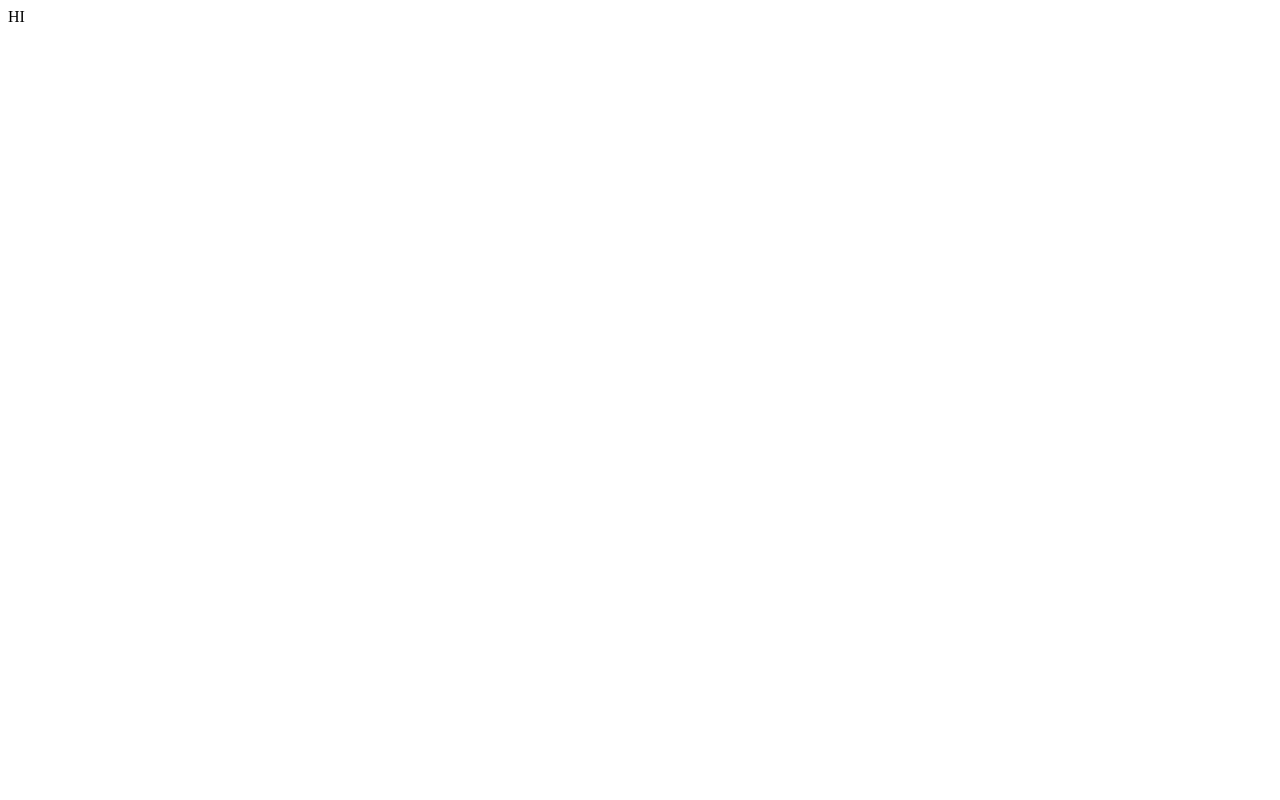
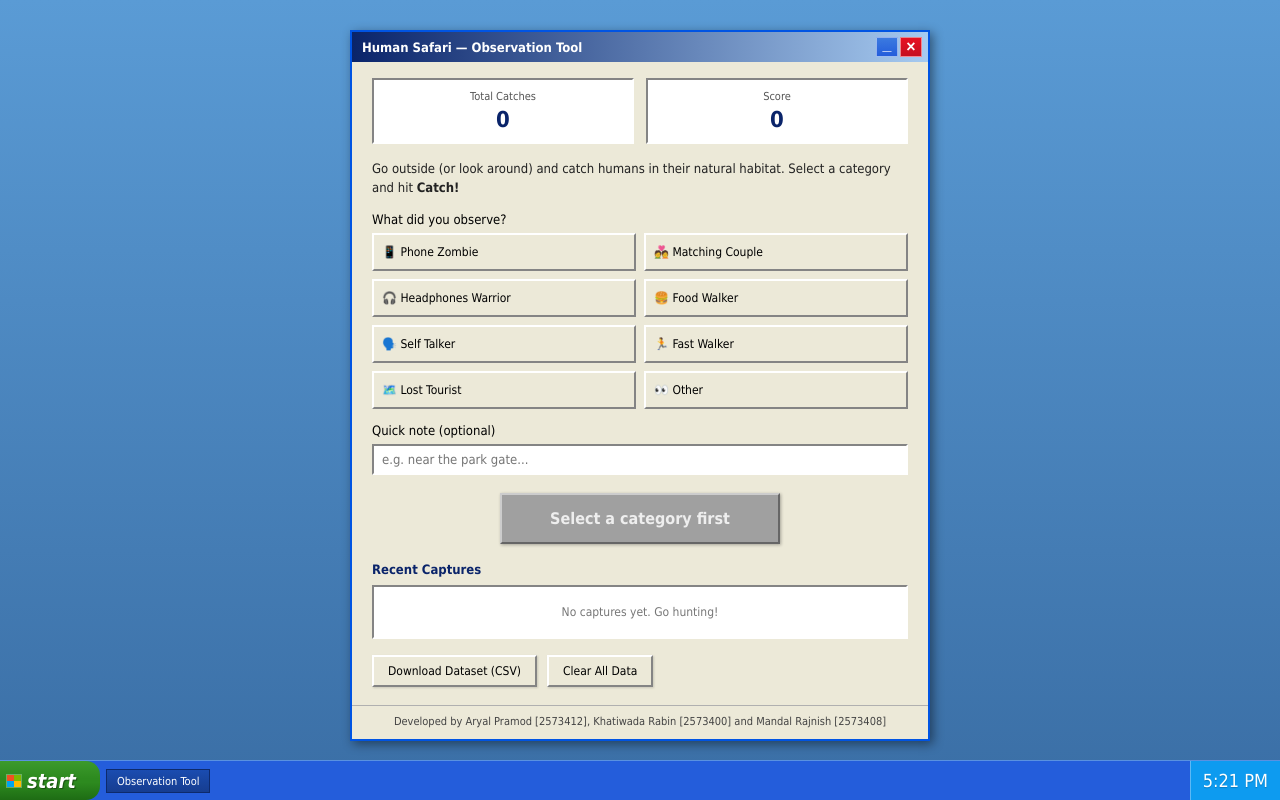
Before and after one commit to donga-pramod/project3, a plain HTML site: page Observation-tool/index.html in a window 1280 px wide. Drawn offline with Linux system fonts and the light colour scheme.

Commit message:
Observation-tool creation

```diff
--- a/Assets/Taskbar/taskbar.css
+++ b/Assets/Taskbar/taskbar.css
@@ -87,6 +87,7 @@
     text-overflow: ellipsis;
     cursor: pointer;
     margin-top: 1px;
+    min-width: 0;
 }
 
 .taskbar-app:hover {
--- a/Observation-tool/index.html
+++ b/Observation-tool/index.html
@@ -1 +1,106 @@
-<P>HI</P>
+<!DOCTYPE html>
+<html lang="en">
+<head>
+    <meta charset="UTF-8">
+    <meta name="viewport" content="width=device-width, initial-scale=1.0">
+    <title>Human Safari — Observation Tool</title>
+    <link rel="stylesheet" href="style.css">
+    <link rel="stylesheet" href="../Assets/Taskbar/taskbar.css">
+</head>
+<body>
+    <div class="window">
+        <div class="title-bar">
+            <span class="title">Human Safari — Observation Tool</span>
+            <div class="window-controls">
+                <button class="control-btn minimize-btn" title="Minimize" onclick="minimizeApp('observation')">_</button>
+                <button class="control-btn close-btn" title="Close" onclick="closeAndGoHome()">×</button>
+            </div>
+        </div>
+
+        <div class="window-content">
+            <div class="score-board">
+                <div class="score-item">
+                    <span class="score-label">Total Catches</span>
+                    <span class="score-value" id="totalCatches">0</span>
+                </div>
+                <div class="score-item">
+                    <span class="score-label">Score</span>
+                    <span class="score-value" id="totalScore">0</span>
+                </div>
+            </div>
+
+            <p class="intro">
+                Go outside (or look around) and catch humans in their natural habitat.
+                Select a category and hit <strong>Catch!</strong>
+            </p>
+
+            <!-- Category Selection -->
+            <div class="form-group">
+                <label>What did you observe?</label>
+                <div class="category-grid" id="categoryGrid">
+                    <button type="button" class="category-btn" data-category="Phone Zombie" data-points="10">📱 Phone Zombie</button>
+                    <button type="button" class="category-btn" data-category="Matching Couple" data-points="25">💑 Matching Couple</button>
+                    <button type="button" class="category-btn" data-category="Headphones Warrior" data-points="10">🎧 Headphones Warrior</button>
+                    <button type="button" class="category-btn" data-category="Food Walker" data-points="15">🍔 Food Walker</button>
+                    <button type="button" class="category-btn" data-category="Self Talker" data-points="20">🗣️ Self Talker</button>
+                    <button type="button" class="category-btn" data-category="Fast Walker" data-points="10">🏃 Fast Walker</button>
+                    <button type="button" class="category-btn" data-category="Lost Tourist" data-points="30">🗺️ Lost Tourist</button>
+                    <button type="button" class="category-btn" data-category="Other" data-points="5">👀 Other</button>
+                </div>
+            </div>
+
+            <!-- Optional Note -->
+            <div class="form-group">
+                <label for="note">Quick note (optional)</label>
+                <input type="text" id="note" placeholder="e.g. near the park gate...">
+            </div>
+
+            <!-- Catch Button -->
+            <div class="catch-area">
+                <button type="button" id="catchBtn" class="catch-btn" disabled>Select a category first</button>
+            </div>
+
+            <!-- Recent Captures -->
+            <div class="recent-section">
+                <h3>Recent Captures</h3>
+                <div id="recentList" class="recent-list">
+                    <p class="empty-msg">No captures yet. Go hunting!</p>
+                </div>
+            </div>
+
+            <!-- Action Buttons -->
+            <div class="button-row">
+                <button type="button" id="downloadBtn" class="xp-button">Download Dataset (CSV)</button>
+                <button type="button" id="clearBtn" class="xp-button">Clear All Data</button>
+            </div>
+        </div>
+
+        <footer>
+            <p>Developed by Aryal Pramod [2573412], Khatiwada Rabin [2573400] and Mandal Rajnish [2573408]</p>
+        </footer>
+    </div>
+
+    <!-- Windows XP Taskbar -->
+    <div id="taskbar">
+        <a href="../index.html" class="start-button" title="Start">
+            <div class="start-logo"></div>
+            <span>start</span>
+        </a>
+        <div class="taskbar-apps" id="taskbarApps"></div>
+        <div class="system-tray">
+            <div id="xp-clock">12:00 AM</div>
+        </div>
+    </div>
+
+    <script src="../Assets/Taskbar/taskbar.js"></script>
+    <script src="script.js"></script>
+    <script>
+        openApp('observation');
+
+        function closeAndGoHome() {
+            closeApp('observation');
+            window.location.href = '../index.html';
+        }
+    </script>
+</body>
+</html>
--- /dev/null
+++ b/Observation-tool/script.js
@@ -0,0 +1,131 @@
+// Human Safari - Observation Tool Script
+
+document.addEventListener('DOMContentLoaded', function () {
+    const categoryBtns = document.querySelectorAll('.category-btn');
+    const catchBtn = document.getElementById('catchBtn');
+    const noteInput = document.getElementById('note');
+    const totalCatchesEl = document.getElementById('totalCatches');
+    const totalScoreEl = document.getElementById('totalScore');
+    const recentList = document.getElementById('recentList');
+
+    let selectedCategory = null;
+    let selectedPoints = 0;
+
+    // Load existing data
+    let captures = JSON.parse(localStorage.getItem('humanSafariCaptures') || '[]');
+    updateUI();
+
+    // Category selection
+    categoryBtns.forEach(btn => {
+        btn.addEventListener('click', function () {
+            categoryBtns.forEach(b => b.classList.remove('selected'));
+            this.classList.add('selected');
+
+            selectedCategory = this.dataset.category;
+            selectedPoints = parseInt(this.dataset.points);
+
+            catchBtn.disabled = false;
+            catchBtn.textContent = `Catch ${selectedCategory}! (+${selectedPoints} pts)`;
+        });
+    });
+
+    // Catch button
+    catchBtn.addEventListener('click', function () {
+        if (!selectedCategory) return;
+
+        const capture = {
+            timestamp: new Date().toISOString(),
+            category: selectedCategory,
+            points: selectedPoints,
+            note: noteInput.value.trim()
+        };
+
+        captures.unshift(capture); // newest first
+        localStorage.setItem('humanSafariCaptures', JSON.stringify(captures));
+
+        // Reset
+        noteInput.value = '';
+        updateUI();
+
+        // Small feedback
+        catchBtn.textContent = 'Caught! ✓';
+        setTimeout(() => {
+            if (selectedCategory) {
+                catchBtn.textContent = `Catch ${selectedCategory}! (+${selectedPoints} pts)`;
+            }
+        }, 800);
+    });
+
+    // Download CSV
+    document.getElementById('downloadBtn').addEventListener('click', function () {
+        if (captures.length === 0) {
+            alert('No captures yet. Go hunt some humans first!');
+            return;
+        }
+        downloadCSV(captures);
+    });
+
+    // Clear all data
+    document.getElementById('clearBtn').addEventListener('click', function () {
+        if (confirm('Clear all captures? This cannot be undone.')) {
+            captures = [];
+            localStorage.removeItem('humanSafariCaptures');
+            updateUI();
+
+            // Reset selection
+            categoryBtns.forEach(b => b.classList.remove('selected'));
+            selectedCategory = null;
+            selectedPoints = 0;
+            catchBtn.disabled = true;
+            catchBtn.textContent = 'Select a category first';
+        }
+    });
+
+    // ===== Helpers =====
+    function updateUI() {
+        // Score
+        totalCatchesEl.textContent = captures.length;
+        const score = captures.reduce((sum, c) => sum + c.points, 0);
+        totalScoreEl.textContent = score;
+
+        // Recent list
+        if (captures.length === 0) {
+            recentList.innerHTML = '<p class="empty-msg">No captures yet. Go hunting!</p>';
+            return;
+        }
+
+        recentList.innerHTML = captures.slice(0, 15).map(c => {
+            const time = new Date(c.timestamp).toLocaleTimeString([], { hour: '2-digit', minute: '2-digit' });
+            return `
+                <div class="recent-item">
+                    <div>
+                        <span class="cat-name">${c.category}</span>
+                        ${c.note ? `<br><small>${c.note}</small>` : ''}
+                    </div>
+                    <div class="points">+${c.points} · ${time}</div>
+                </div>
+            `;
+        }).join('');
+    }
+
+    function downloadCSV(data) {
+        const headers = ['timestamp', 'category', 'points', 'note'];
+        const csvRows = [headers.join(',')];
+
+        data.forEach(row => {
+            const values = headers.map(h => {
+                const val = row[h] ?? '';
+                return `"${String(val).replace(/"/g, '""')}"`;
+            });
+            csvRows.push(values.join(','));
+        });
+
+        const blob = new Blob([csvRows.join('\n')], { type: 'text/csv' });
+        const url = URL.createObjectURL(blob);
+        const a = document.createElement('a');
+        a.href = url;
+        a.download = 'human_safari_dataset.csv';
+        a.click();
+        URL.revokeObjectURL(url);
+    }
+});
--- a/Observation-tool/style.css
+++ b/Observation-tool/style.css
@@ -0,0 +1,332 @@
+/* Human Safari - Observation Tool (Windows XP style) */
+
+* {
+    margin: 0;
+    padding: 0;
+    box-sizing: border-box;
+}
+
+body {
+    font-family: Tahoma, "MS Sans Serif", Arial, sans-serif;
+    background-color: #3a6ea5;
+    background-image: linear-gradient(to bottom, #5a9bd5 0%, #3a6ea5 100%);
+    min-height: 100vh;
+    display: flex;
+    justify-content: center;
+    align-items: flex-start;
+    padding: 30px 15px 50px;
+    cursor: url('../Assets/Cursors/arrow.cur'), default;
+}
+
+/* Main window */
+.window {
+    background-color: #ece9d8;
+    border: 2px solid #0054e3;
+    box-shadow: 3px 3px 10px rgba(0, 0, 0, 0.45);
+    width: 100%;
+    max-width: 580px;
+}
+
+/* Title bar */
+.title-bar {
+    background: linear-gradient(to right, #0a246a, #a6caf0);
+    color: white;
+    padding: 5px 6px 5px 10px;
+    font-size: 13px;
+    font-weight: bold;
+    display: flex;
+    align-items: center;
+    justify-content: space-between;
+}
+
+.title {
+    flex: 1;
+    white-space: nowrap;
+    overflow: hidden;
+    text-overflow: ellipsis;
+}
+
+/* Window controls */
+.window-controls {
+    display: flex;
+    gap: 2px;
+    margin-left: 8px;
+}
+
+.control-btn {
+    width: 22px;
+    height: 20px;
+    display: flex;
+    align-items: center;
+    justify-content: center;
+    border: 1px solid rgba(255,255,255,0.5);
+    color: white;
+    font-size: 14px;
+    font-weight: bold;
+    line-height: 1;
+    cursor: url('../Assets/Cursors/harrow.cur'), pointer;
+    padding: 0;
+}
+
+.minimize-btn {
+    background: linear-gradient(to bottom, #3b7ae0, #245DDB);
+    font-size: 16px;
+    padding-bottom: 4px;
+}
+
+.minimize-btn:hover {
+    background: linear-gradient(to bottom, #4b8af0, #346de0);
+}
+
+.close-btn {
+    background: linear-gradient(to bottom, #e81123, #c50f1f);
+    font-size: 16px;
+}
+
+.close-btn:hover {
+    background: #e81123;
+}
+
+/* Content */
+.window-content {
+    padding: 16px 20px 12px;
+}
+
+.intro {
+    font-size: 13px;
+    margin-bottom: 14px;
+    line-height: 1.45;
+    color: #222;
+}
+
+/* Score board */
+.score-board {
+    display: flex;
+    gap: 12px;
+    margin-bottom: 16px;
+}
+
+.score-item {
+    flex: 1;
+    background: #fff;
+    border: 2px solid;
+    border-color: #848484 #fff #fff #848484;
+    padding: 10px;
+    text-align: center;
+}
+
+.score-label {
+    display: block;
+    font-size: 11px;
+    color: #555;
+    margin-bottom: 4px;
+}
+
+.score-value {
+    font-size: 22px;
+    font-weight: bold;
+    color: #0a246a;
+}
+
+/* Form group */
+.form-group {
+    margin-bottom: 14px;
+}
+
+.form-group label {
+    display: block;
+    font-size: 13px;
+    margin-bottom: 6px;
+    color: #000;
+}
+
+/* Category grid */
+.category-grid {
+    display: grid;
+    grid-template-columns: 1fr 1fr;
+    gap: 8px;
+}
+
+.category-btn {
+    padding: 10px 8px;
+    font-family: Tahoma, "MS Sans Serif", Arial, sans-serif;
+    font-size: 12px;
+    background-color: #ece9d8;
+    border: 2px solid;
+    border-color: #fff #848484 #848484 #fff;
+    cursor: url('../Assets/Cursors/harrow.cur'), pointer;
+    text-align: left;
+}
+
+.category-btn:hover {
+    background-color: #f5f2e5;
+}
+
+.category-btn.selected {
+    background-color: #d0e0f7;
+    border-color: #0a246a #848484 #848484 #0a246a;
+    font-weight: bold;
+}
+
+/* Note input */
+input[type="text"] {
+    width: 100%;
+    padding: 6px 8px;
+    font-family: Tahoma, "MS Sans Serif", Arial, sans-serif;
+    font-size: 13px;
+    border: 2px solid;
+    border-color: #848484 #fff #fff #848484;
+    background: #fff;
+    outline: none;
+}
+
+input[type="text"]:focus {
+    border-color: #0a246a;
+}
+
+/* Catch button */
+.catch-area {
+    margin: 18px 0;
+    text-align: center;
+}
+
+.catch-btn {
+    width: 100%;
+    max-width: 280px;
+    padding: 14px 20px;
+    font-family: Tahoma, "MS Sans Serif", Arial, sans-serif;
+    font-size: 16px;
+    font-weight: bold;
+    color: #fff;
+    background: linear-gradient(to bottom, #3c9a2c, #1e6c14);
+    border: 2px solid;
+    border-color: #5bc24a #1a5c12 #1a5c12 #5bc24a;
+    cursor: url('../Assets/Cursors/harrow.cur'), pointer;
+    box-shadow: 1px 1px 3px rgba(0,0,0,0.3);
+}
+
+.catch-btn:hover:not(:disabled) {
+    filter: brightness(1.08);
+}
+
+.catch-btn:active:not(:disabled) {
+    border-color: #1a5c12 #5bc24a #5bc24a #1a5c12;
+}
+
+.catch-btn:disabled {
+    background: #a0a0a0;
+    border-color: #ccc #666 #666 #ccc;
+    cursor: not-allowed;
+    color: #eee;
+}
+
+/* Recent captures */
+.recent-section {
+    margin-top: 18px;
+}
+
+.recent-section h3 {
+    font-size: 13px;
+    margin-bottom: 8px;
+    color: #0a246a;
+}
+
+.recent-list {
+    background: #fff;
+    border: 2px solid;
+    border-color: #848484 #fff #fff #848484;
+    max-height: 160px;
+    overflow-y: auto;
+    padding: 6px;
+}
+
+.recent-item {
+    padding: 6px 8px;
+    border-bottom: 1px solid #ddd;
+    font-size: 12px;
+    display: flex;
+    justify-content: space-between;
+    gap: 8px;
+}
+
+.recent-item:last-child {
+    border-bottom: none;
+}
+
+.recent-item .cat-name {
+    font-weight: bold;
+}
+
+.recent-item .points {
+    color: #1e6c14;
+    white-space: nowrap;
+}
+
+.empty-msg {
+    font-size: 12px;
+    color: #777;
+    text-align: center;
+    padding: 12px;
+}
+
+/* Buttons */
+.button-row {
+    display: flex;
+    flex-wrap: wrap;
+    gap: 10px;
+    margin-top: 16px;
+    margin-bottom: 6px;
+}
+
+.xp-button {
+    display: inline-block;
+    padding: 7px 14px;
+    font-family: Tahoma, "MS Sans Serif", Arial, sans-serif;
+    font-size: 12px;
+    color: #000;
+    text-align: center;
+    text-decoration: none;
+    background-color: #ece9d8;
+    border: 2px solid;
+    border-color: #fff #848484 #848484 #fff;
+    cursor: url('../Assets/Cursors/harrow.cur'), pointer;
+    box-shadow: 1px 1px 2px rgba(0, 0, 0, 0.15);
+}
+
+.xp-button:hover {
+    background-color: #f5f2e5;
+}
+
+.xp-button:active {
+    border-color: #848484 #fff #fff #848484;
+    box-shadow: none;
+}
+
+/* Footer */
+footer {
+    border-top: 1px solid #b0b0b0;
+    padding: 9px 14px;
+    text-align: center;
+}
+
+footer p {
+    font-size: 11px;
+    color: #444;
+    line-height: 1.35;
+    margin: 0;
+}
+
+/* Responsive */
+@media (max-width: 520px) {
+    .category-grid {
+        grid-template-columns: 1fr;
+    }
+
+    .button-row {
+        flex-direction: column;
+    }
+
+    .xp-button {
+        width: 100%;
+    }
+}
```
Also changed, not shown: Assets/Taskbar/taskbar.js (+29 -28 lines).
